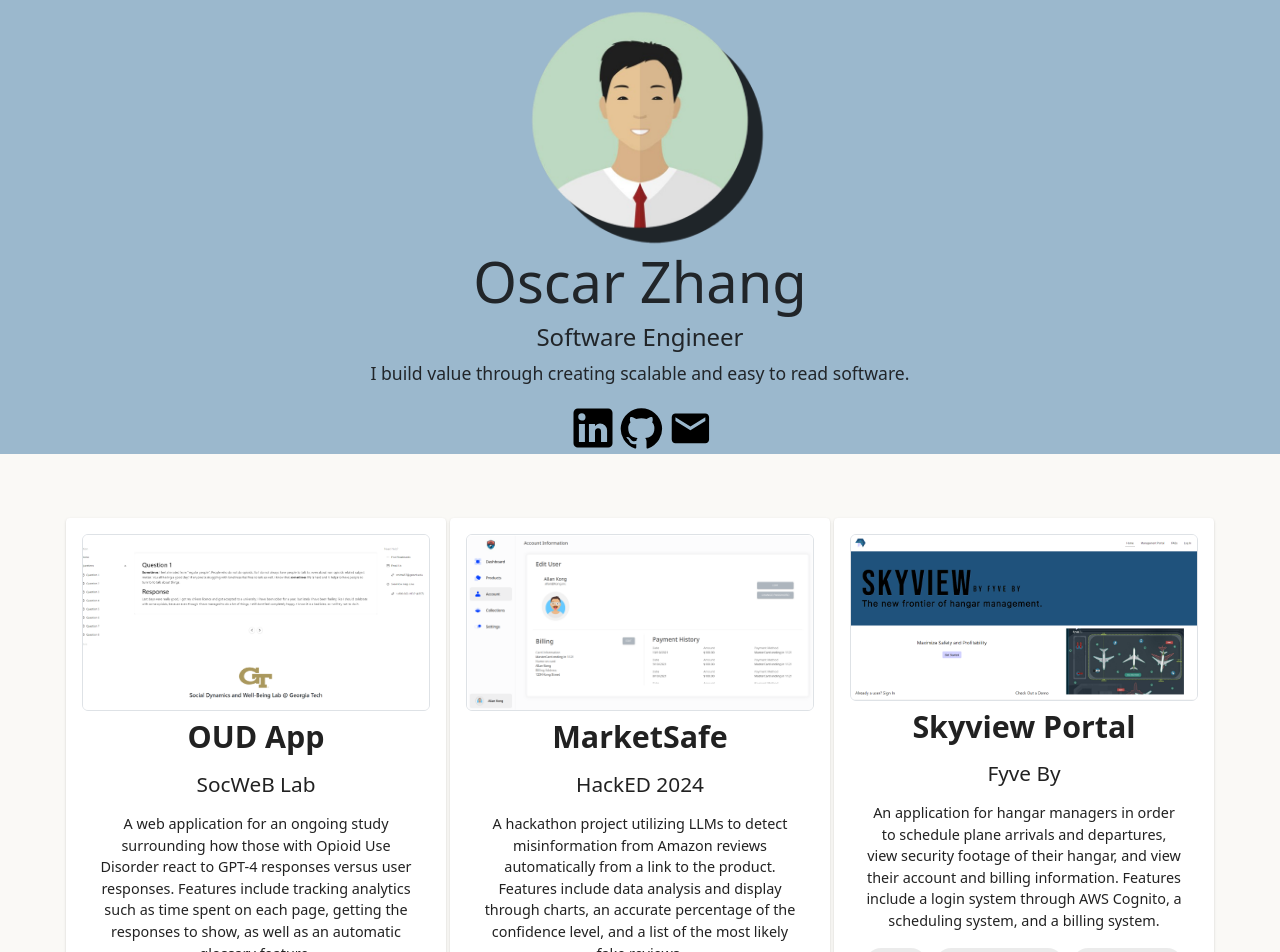
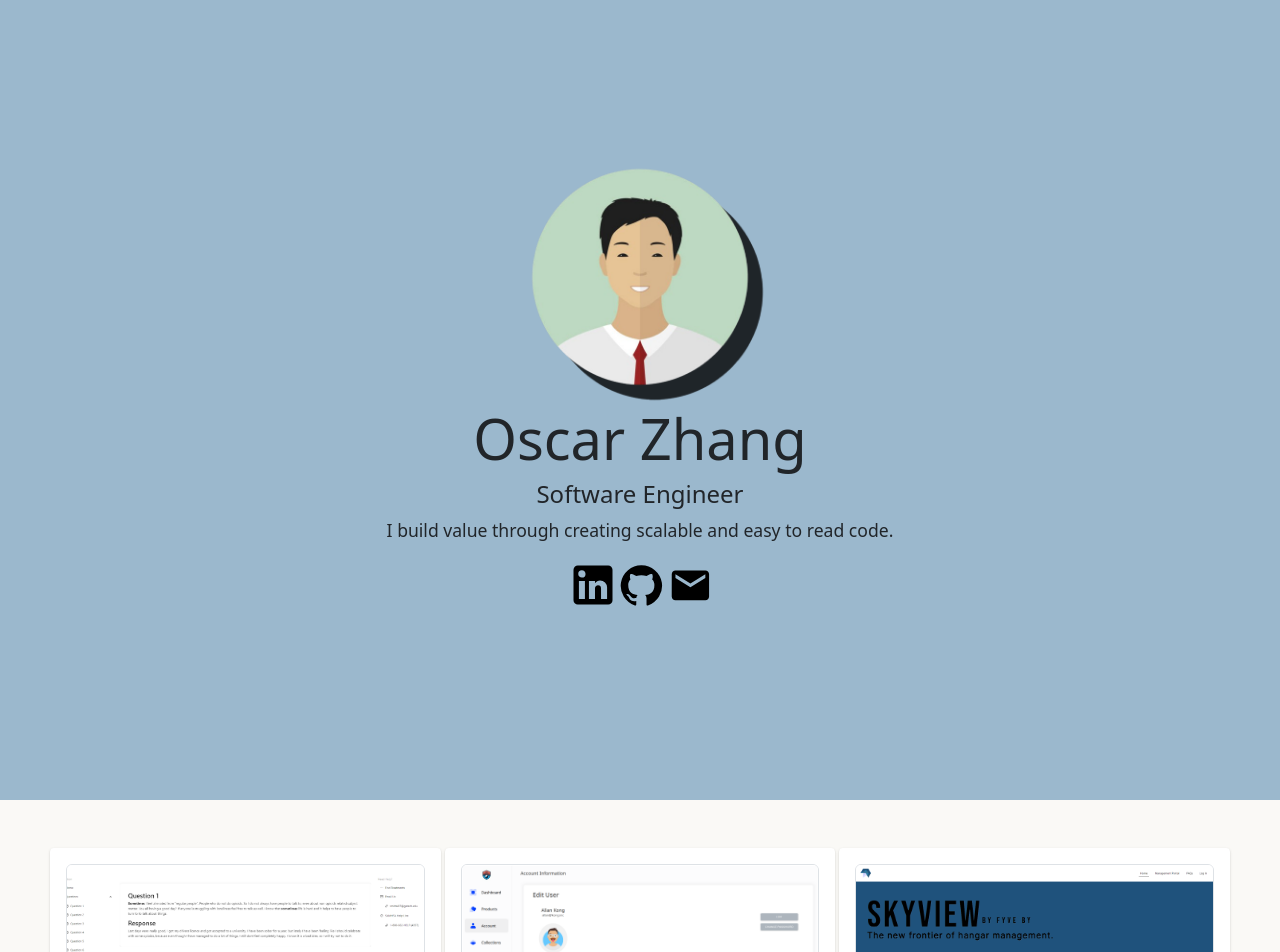
Before and after one commit to oscarzhang228/Portfolio-OZ, a React (Vite) app: page / in a window 1280 px wide. Shown: the top 952 px of the page. Built offline with nearby package versions, Linux system fonts and the light colour scheme.

Commit message:
make changes to profile component by increasing size and minor positioning

```diff
--- a/src/components/Profile/Profile.tsx
+++ b/src/components/Profile/Profile.tsx
@@ -12,7 +12,7 @@ export default function Profile() {
         <h1 className={`${styles["Profile-Title"]} pt-2`}>Oscar Zhang</h1>
         <h2 className={`${styles["Profile-Subtitle"]}`}>Software Engineer</h2>
         <p className={`${styles["Profile-Body"]} px-5`}>
-          I build value through creating scalable and easy to read software.
+          I build value through creating scalable and easy to read code.
         </p>
       </section>
     </section>
--- a/src/components/ProjectsBar/ProjectsBar.module.scss
+++ b/src/components/ProjectsBar/ProjectsBar.module.scss
@@ -42,7 +42,10 @@
   transition: 300ms;
 
   &:hover {
-    box-shadow: rgba(0, 0, 0, 0.35) 0px 5px 15px;
+    box-shadow: rgba(0, 0, 0, 0.25) 0px 54px 55px,
+      rgba(0, 0, 0, 0.12) 0px -12px 30px, rgba(0, 0, 0, 0.12) 0px 4px 6px,
+      rgba(0, 0, 0, 0.17) 0px 12px 13px, rgba(0, 0, 0, 0.09) 0px -3px 5px;
+
     transition: 300ms;
   }
   // tabs and small laptops
--- a/src/components/ProjectsBar/ProjectsBar.tsx
+++ b/src/components/ProjectsBar/ProjectsBar.tsx
@@ -10,8 +10,8 @@ import Button from "@mui/material/Button";
  */
 export default function ProjectsBar() {
   return (
-    <section className={`${styles["ProjectsBar"]} p-3`}>
-      <div className="d-flex justify-content-around flex-wrap p-5">
+    <section className={`${styles["ProjectsBar"]} p-2 p-lg-5`}>
+      <div className="d-flex justify-content-around flex-wrap ">
         <section className={`${styles["ProjectsBar-ProjectContainer"]}`}>
           <Project
             title="OUD App"
--- a/src/pages/Landing.tsx
+++ b/src/pages/Landing.tsx
@@ -8,8 +8,10 @@ import SocialBar from "../components/SocialBar/SocialBar";
 export default function Landing() {
   return (
     <section className="page blue-page d-flex flex-column ">
-      <Profile />
-      <SocialBar />
+      <section className="pb-5 pt-3 hero d-flex flex-column justify-content-center">
+        <Profile />
+        <SocialBar />
+      </section>
       <ProjectsBar />
     </section>
   );
--- a/src/styles/_globals.scss
+++ b/src/styles/_globals.scss
@@ -2,8 +2,12 @@
 .page {
   // make sure pages fill up the screen
   min-height: 100vh;
-  min-width: 100vw;
+  max-width: 100vw;
   &.blue-page {
     background-color: $light-blue;
   }
 }
+
+.hero {
+  min-height: 100vh;
+}
```
